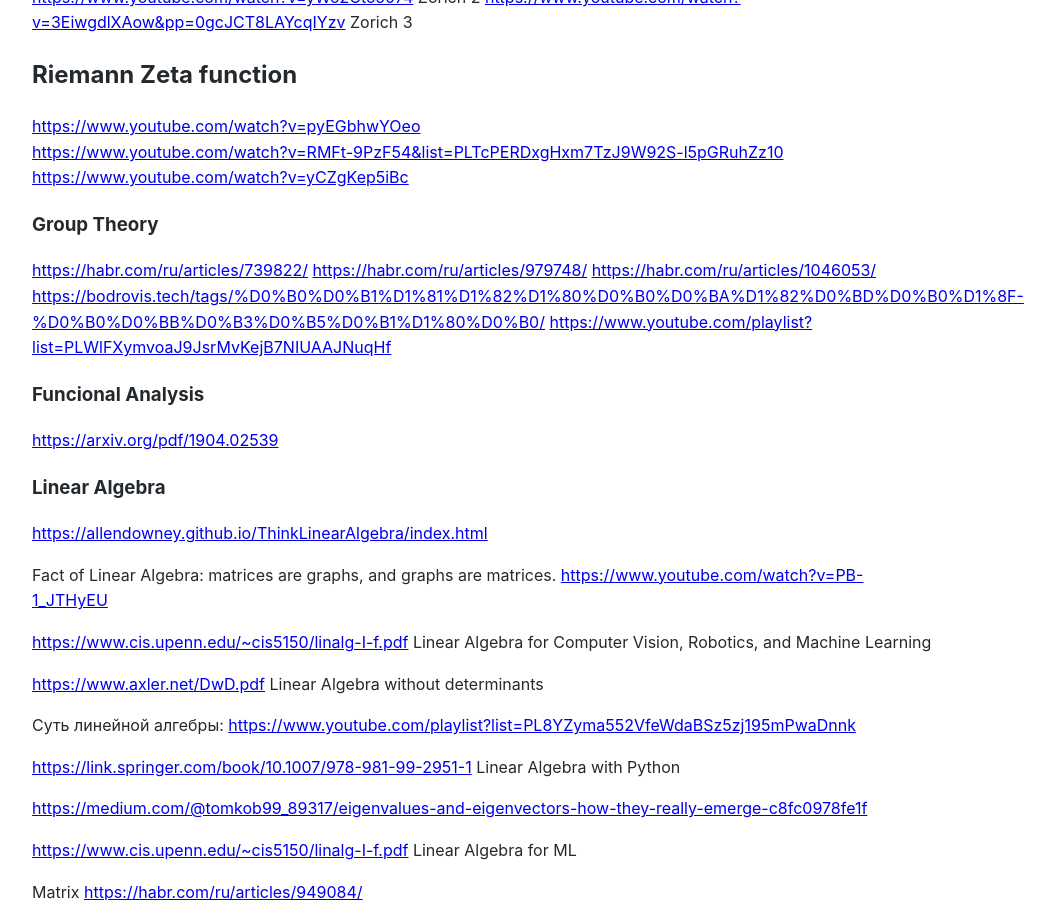
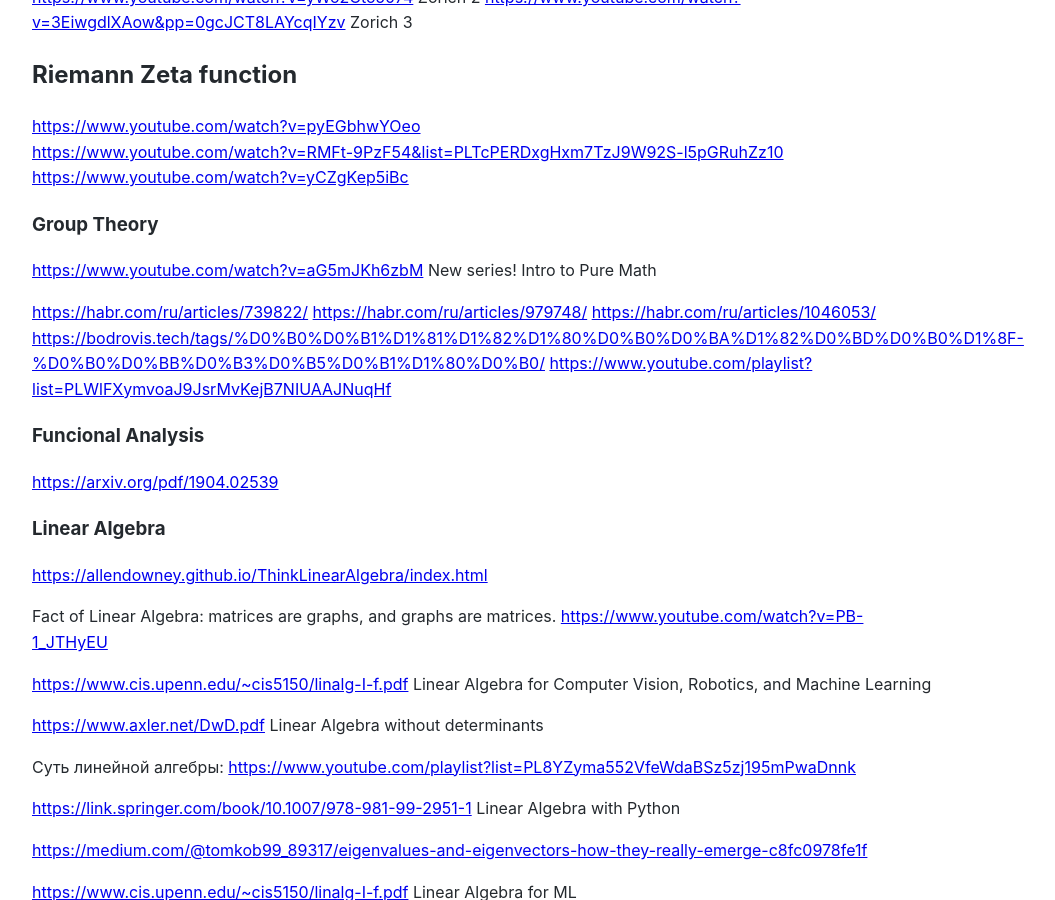
Before and after one commit to Michael-Lubinsky/michael-lubinsky.github.com, a Jekyll site: the page built from math/math.md, in a window 1280 px wide and 900 px high, scrolled down 1426 px. Shown: the whole window, without its empty margins (158-1213 px from the left). Built offline with Jekyll 4.4.1, drawn with Linux system fonts in a browser that asks for light colours; our own code applies the rules of GitHub Pages for plain Markdown files.

Commit message:
Update math.md

```diff
--- a/math/math.md
+++ b/math/math.md
@@ -58,6 +58,10 @@
 <https://www.youtube.com/watch?v=yCZgKep5iBc>
 
 ### Group Theory
+
+<https://www.youtube.com/watch?v=aG5mJKh6zbM>
+New series! Intro to Pure Math
+
 <https://habr.com/ru/articles/739822/>
 <https://habr.com/ru/articles/979748/>
 <https://habr.com/ru/articles/1046053/>
```
